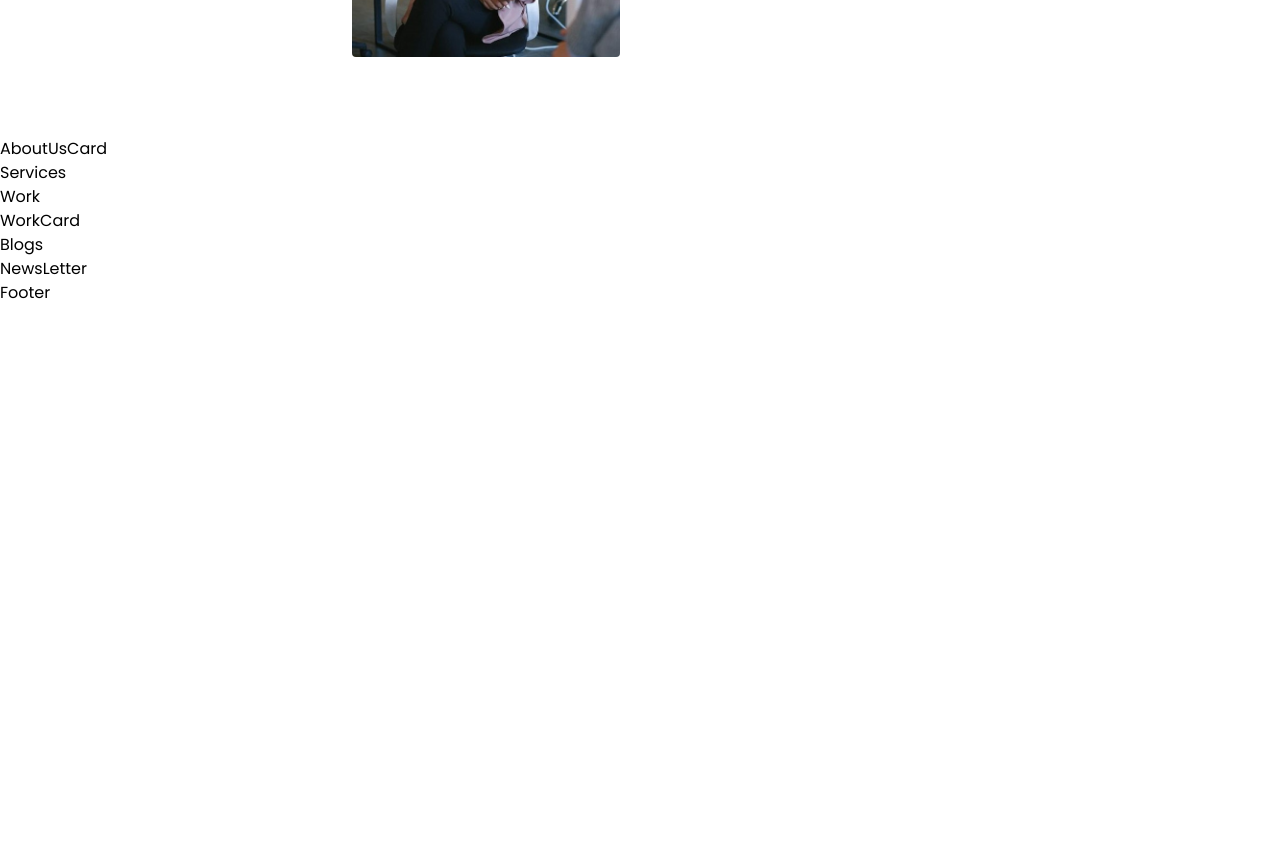
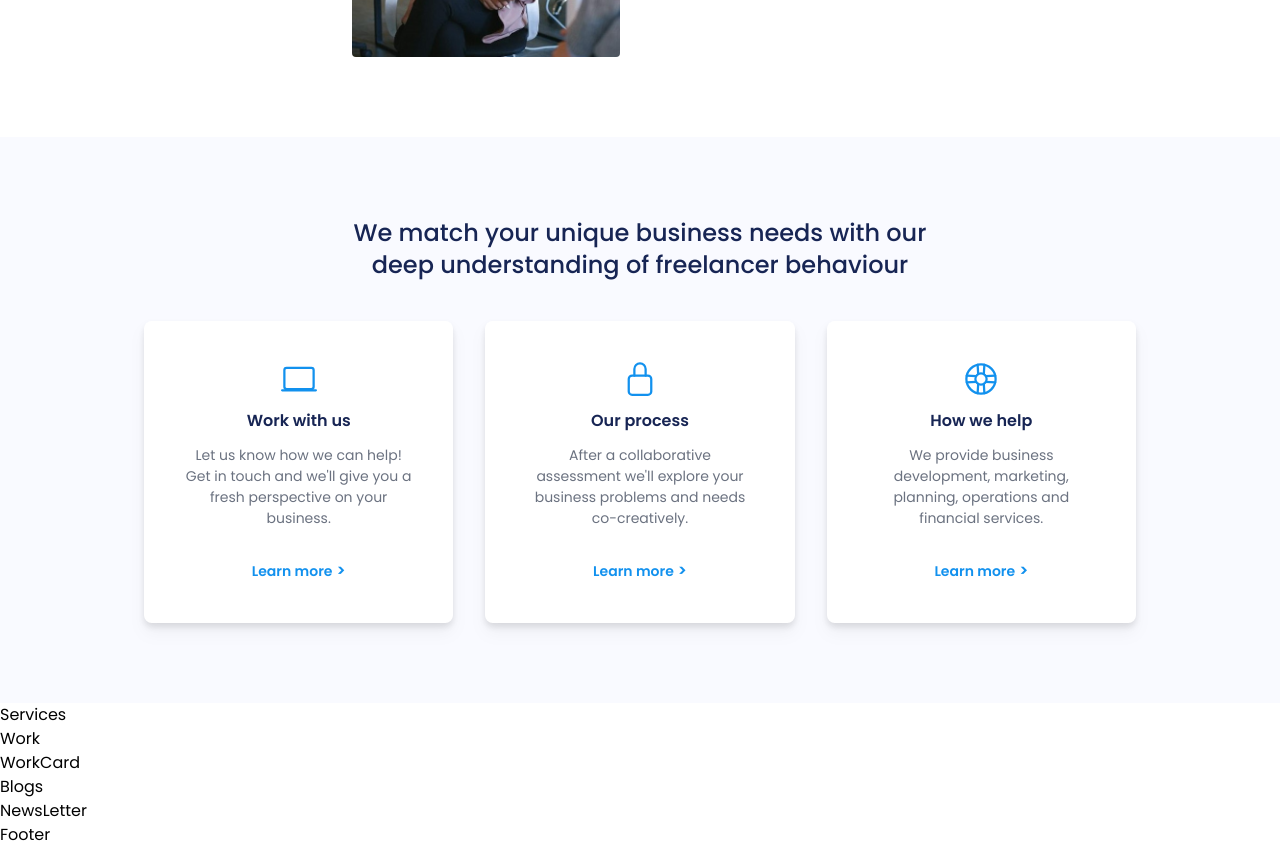
Before and after one commit to moiz-rasheed/business-site, a React (Vite) app: page / in a window 1280 px wide. Shown: the part 1180-2027 px from the top of the page. Before the commit the page ends 1485 px from the top, so only its background shows below. Built offline with nearby package versions, Linux system fonts and the light colour scheme.

Commit message:
About Complete

```diff
--- a/src/components/AboutUsSection/AboutUs.jsx
+++ b/src/components/AboutUsSection/AboutUs.jsx
@@ -4,6 +4,26 @@ import Image1 from "../../assets/Image1.jpg";
 import Image2 from "../../assets/Image2.jpg";
 
 function AboutUs() {
+  const cardData = [
+    {
+      icon: "laptop-outline",
+      title: "Work with us",
+      description:
+        "Let us know how we can help! Get in touch and we'll give you a fresh perspective on your business.",
+    },
+    {
+      icon: "lock-closed-outline",
+      title: "Our process",
+      description:
+        "After a collaborative assessment we'll explore your business problems and needs co-creatively.",
+    },
+    {
+      icon: "help-buoy-outline",
+      title: "How we help",
+      description:
+        "We provide business development, marketing, planning, operations and financial services.",
+    },
+  ];
   return (
     <div>
       <Container>
@@ -39,7 +59,27 @@ function AboutUs() {
           </div>
         </div>
       </Container>
-      <AboutUsCard />
+      <div className="py-14 lg:py-20 bg-[#f9faff]">
+        <Container>
+          <div className="flex flex-col items-center">
+            <p className="text-2xl font-medium text-center text-blue-950 max-w-xl px-4 sm:px-0">
+              We match your unique business needs with our deep understanding of
+              freelancer behaviour
+            </p>
+            <div className="mt-10 grid grid-cols-1 md:grid-cols-2 lg:grid-cols-3 gap-8">
+              {cardData.map((c) => (
+                <div key={c.title}>
+                  <AboutUsCard
+                    icon={c.icon}
+                    title={c.title}
+                    description={c.description}
+                  />
+                </div>
+              ))}
+            </div>
+          </div>
+        </Container>
+      </div>
     </div>
   );
 }
--- a/src/components/AboutUsSection/AboutUsCard.jsx
+++ b/src/components/AboutUsSection/AboutUsCard.jsx
@@ -1,7 +1,23 @@
 import React from "react";
 
-function AboutUsCard() {
-  return <div>AboutUsCard</div>;
+function AboutUsCard({ icon, title, description }) {
+  return (
+    <div className="flex flex-col items-center max-w-xs p-10 rounded-lg drop-shadow-lg bg-white hover:bg-gray-800 duration-200 cursor-pointer group">
+      <div className="text-[#1291ee] text-4xl mb-1 group-hover:text-white">
+        <ion-icon name={`${icon}`}></ion-icon>
+      </div>
+      <p className="text-blue-950 group-hover:text-white font-semibold mb-3">
+        {title}
+      </p>
+      <p className="text-gray-500 group-hover:text-white text-sm text-center leading-normal mb-8">
+        {description}
+      </p>
+      <div className="text-sm font-semibold text-[#1291ee] group-hover:text-white flex">
+        <p>Learn more</p>
+        <p className="mt-[-2px] pl-1 text-base">{">"}</p>
+      </div>
+    </div>
+  );
 }
 
 export default AboutUsCard;
```
